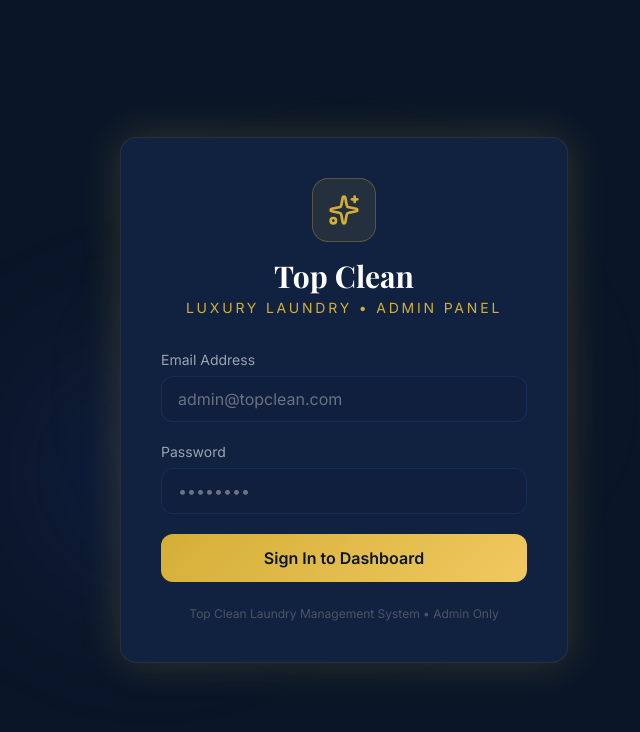
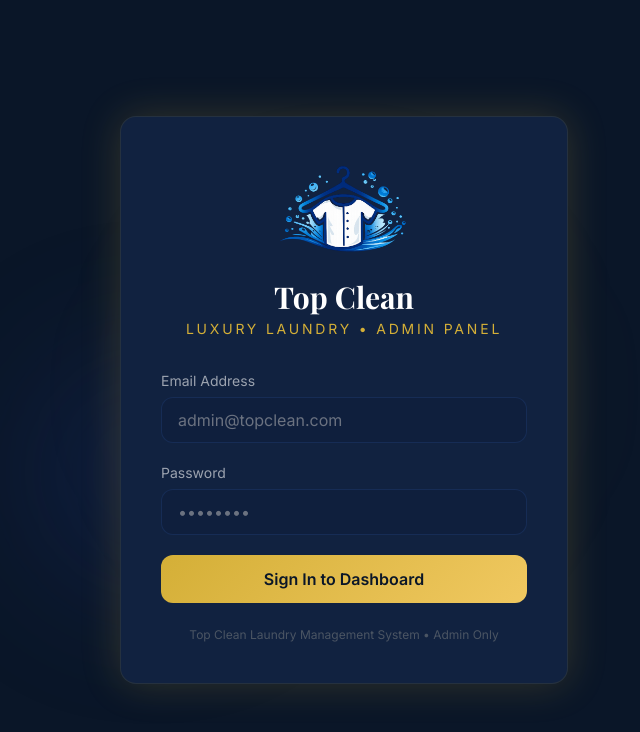
Before and after one commit to CodingPoka/topclean, a React (Vite) app: page /login in a window 1280 px wide. Shown: the top 732 px of the page, without its empty margins (296-936 px from the left). Built offline with nearby package versions, Linux system fonts and the light colour scheme; no server answers.

Commit message:
putting the top clean in the login page and remove the icnon

```diff
--- a/src/pages/Login.jsx
+++ b/src/pages/Login.jsx
@@ -3,7 +3,6 @@ import { useAuth } from "../context/AuthContext";
 import { useNavigate } from "react-router-dom";
 import { motion } from "framer-motion";
 import toast from "react-hot-toast";
-import { Sparkles } from "lucide-react";
 
 export default function Login() {
   const { login } = useAuth();
@@ -41,11 +40,15 @@ export default function Login() {
         className="relative w-full max-w-md"
       >
         {/* Card */}
-        <div className="card p-10 shadow-gold-lg border border-gold/10">
+        <div className="card px-10 pb-10 pt-7 shadow-gold-lg border border-gold/10">
           {/* Logo / Brand */}
           <div className="text-center mb-8">
-            <div className="inline-flex items-center justify-center w-16 h-16 rounded-2xl bg-gold/10 border border-gold/30 mb-4">
-              <Sparkles className="w-8 h-8 text-gold" />
+            <div className="inline-flex items-center justify-center mb-1">
+              <img
+                src="/logot.png"
+                alt="Top Clean Logo"
+                className="w-32 h-32 object-contain"
+              />
             </div>
             <h1 className="font-display text-3xl font-bold text-white mb-1">
               Top Clean
```
